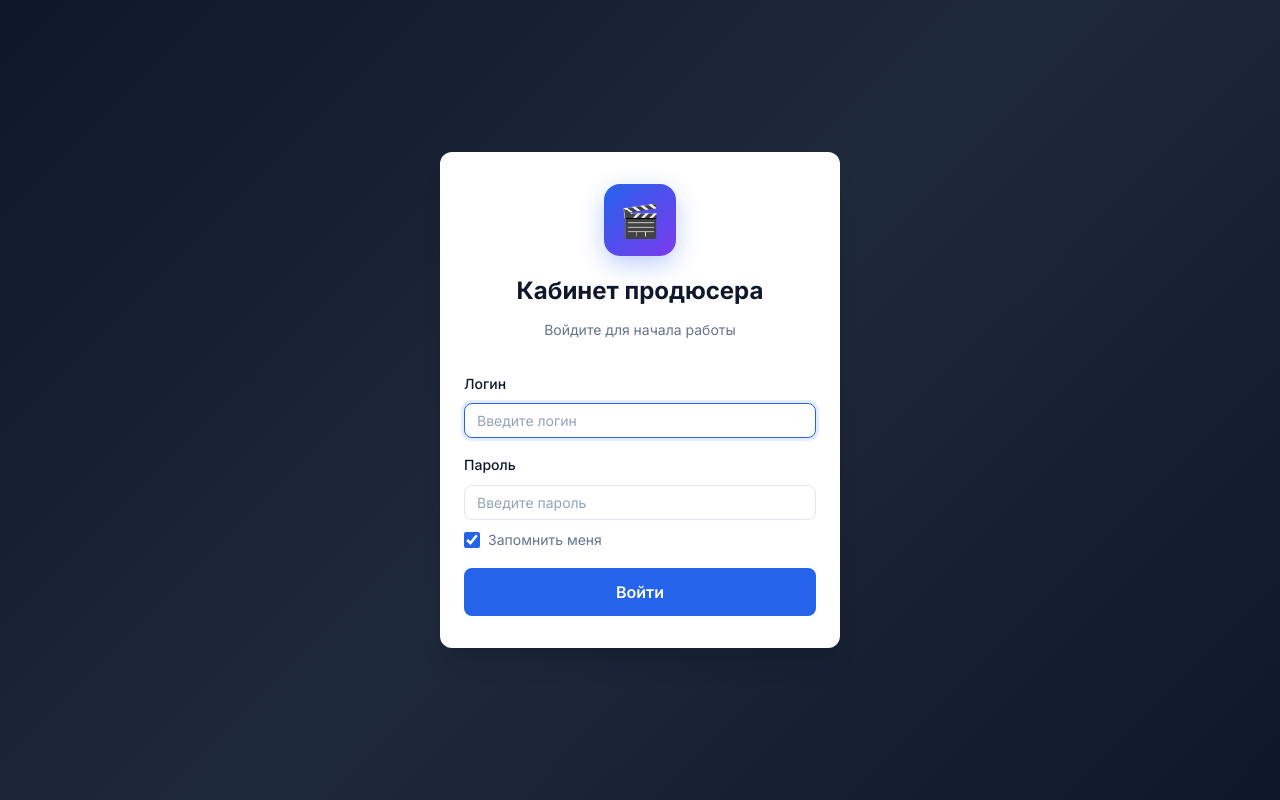
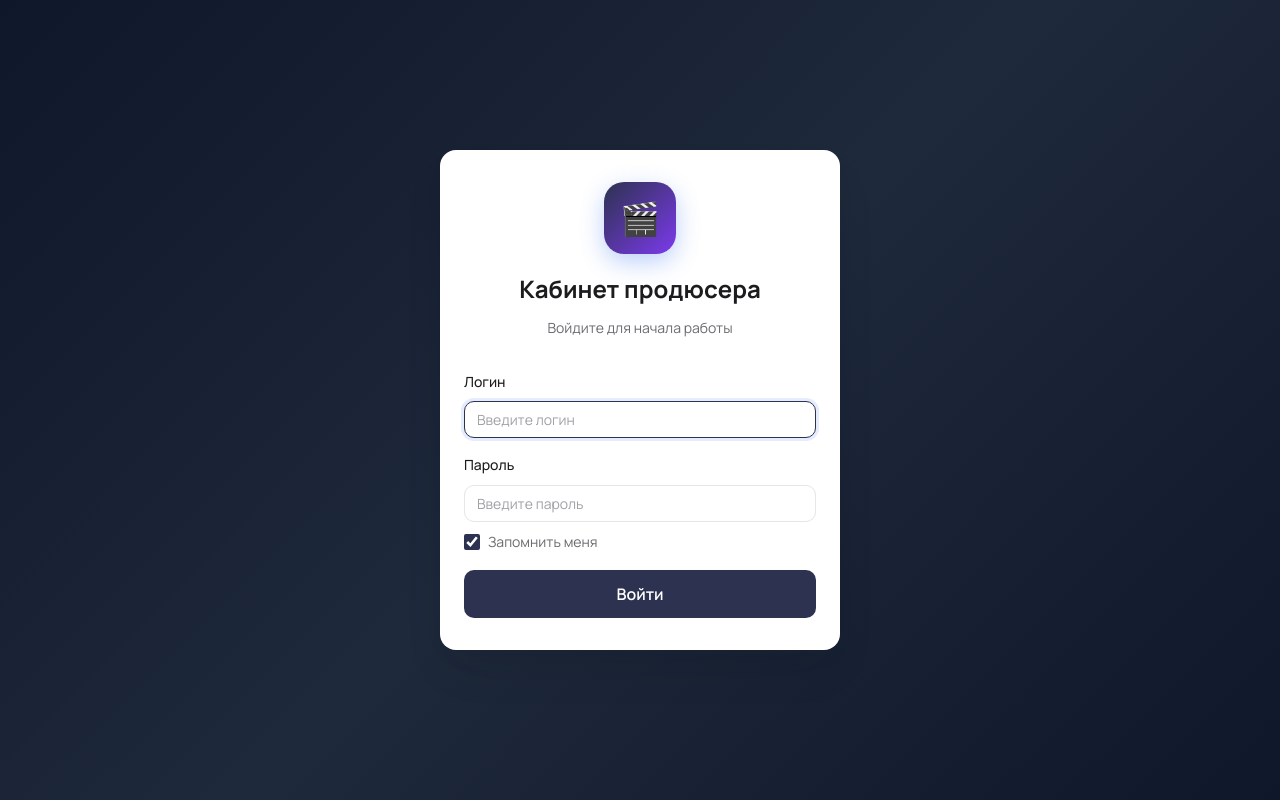
Before and after one commit to dehhaa13-collab/HELP_WORK, a React (Vite) app: page / in a window 1280 px wide. Built offline with nearby package versions, Linux system fonts and the light colour scheme; no server answers; the database is empty.

Commit message:
style: внедрение 'тихой роскоши' согласно брендбуку (новый шрифт, мягкая палитра)

```diff
--- a/src/index.css
+++ b/src/index.css
@@ -3,34 +3,40 @@
    Брендбук: Inter, спокойная палитра, лёгкие тени
    ============================================ */
 
-@import url('https://fonts.googleapis.com/css2?family=Inter:wght@400;500;600;700&display=swap');
+@import url('https://fonts.googleapis.com/css2?family=Manrope:wght@400;500;600;700;800&display=swap');
 
 /* === CSS Variables (Tokens) === */
 :root {
-  /* Colors */
-  --color-bg: #F8FAFC;
+  /* Colors - Quiet Luxury & Neutral palette */
+  --color-bg: #F7F7F9;
   --color-surface: #FFFFFF;
-  --color-primary: #2563EB;
-  --color-primary-hover: #1D4ED8;
-  --color-primary-light: #EFF6FF;
-  --color-text: #0F172A;
-  --color-text-secondary: #64748B;
-  --color-text-muted: #94A3B8;
-  --color-border: #E2E8F0;
-  --color-border-hover: #CBD5E1;
-  --color-success: #16A34A;
-  --color-success-bg: #F0FDF4;
-  --color-warning: #EAB308;
-  --color-warning-bg: #FEFCE8;
-  --color-danger: #DC2626;
+
+  --color-primary: #2D3250;
+  --color-primary-hover: #424769;
+  --color-primary-light: #F0F1F5;
+
+  --color-text: #1C1C1E;
+  --color-text-secondary: #6B6B70;
+  --color-text-muted: #A1A1A6;
+
+  --color-border: #E5E5EA;
+  --color-border-hover: #D1D1D6;
+
+  /* Status Colors - Muted & Elegant */
+  --color-success: #10B981;
+  --color-success-bg: #ECFDF5;
+  --color-warning: #F59E0B;
+  --color-warning-bg: #FFFBEB;
+  --color-danger: #EF4444;
   --color-danger-bg: #FEF2F2;
-  --color-sidebar-bg: #0F172A;
-  --color-sidebar-text: #E2E8F0;
-  --color-sidebar-active: #2563EB;
-  --color-sidebar-hover: rgba(255, 255, 255, 0.06);
+
+  --color-sidebar-bg: #1C1C1E;
+  --color-sidebar-text: #F7F7F9;
+  --color-sidebar-active: #424769;
+  --color-sidebar-hover: rgba(255, 255, 255, 0.08);
 
   /* Typography */
-  --font-family: 'Inter', -apple-system, BlinkMacSystemFont, 'Segoe UI', sans-serif;
+  --font-family: 'Manrope', -apple-system, BlinkMacSystemFont, 'Segoe UI', sans-serif;
   --font-size-xs: 0.75rem;
   --font-size-sm: 0.875rem;
   --font-size-base: 1rem;
@@ -50,23 +56,23 @@
   --space-10: 2.5rem;
   --space-12: 3rem;
 
-  /* Radius */
+  /* Radius - Softer Apple-like rounding */
   --radius-sm: 6px;
-  --radius-md: 8px;
-  --radius-lg: 12px;
-  --radius-xl: 16px;
+  --radius-md: 10px;
+  --radius-lg: 16px;
+  --radius-xl: 20px;
   --radius-full: 9999px;
 
-  /* Shadows */
-  --shadow-sm: 0 1px 2px rgba(0, 0, 0, 0.05);
-  --shadow-md: 0 4px 6px -1px rgba(0, 0, 0, 0.07), 0 2px 4px -1px rgba(0, 0, 0, 0.04);
-  --shadow-lg: 0 10px 15px -3px rgba(0, 0, 0, 0.08), 0 4px 6px -2px rgba(0, 0, 0, 0.04);
-  --shadow-xl: 0 20px 25px -5px rgba(0, 0, 0, 0.1), 0 10px 10px -5px rgba(0, 0, 0, 0.04);
+  /* Shadows - Layered and soft */
+  --shadow-sm: 0 1px 3px rgba(28, 28, 30, 0.04);
+  --shadow-md: 0 4px 12px -2px rgba(28, 28, 30, 0.06), 0 2px 4px -2px rgba(28, 28, 30, 0.03);
+  --shadow-lg: 0 12px 24px -4px rgba(28, 28, 30, 0.08), 0 4px 8px -4px rgba(28, 28, 30, 0.04);
+  --shadow-xl: 0 24px 48px -12px rgba(28, 28, 30, 0.12), 0 12px 24px -8px rgba(28, 28, 30, 0.06);
 
   /* Transitions */
-  --transition-fast: 150ms ease;
-  --transition-base: 250ms ease;
-  --transition-slow: 350ms ease;
+  --transition-fast: 150ms cubic-bezier(0.4, 0, 0.2, 1);
+  --transition-base: 250ms cubic-bezier(0.4, 0, 0.2, 1);
+  --transition-slow: 350ms cubic-bezier(0.4, 0, 0.2, 1);
 
   /* Layout */
   --sidebar-width: 260px;
@@ -145,6 +151,10 @@ img {
   user-select: none;
 }
 
+.btn:active:not(:disabled) {
+  transform: scale(0.97);
+}
+
 .btn:disabled {
   opacity: 0.5;
   cursor: not-allowed;
@@ -158,11 +168,7 @@ img {
 .btn-primary:hover:not(:disabled) {
   background-color: var(--color-primary-hover);
   box-shadow: var(--shadow-md);
-  transform: translateY(-1px);
-}
-
-.btn-primary:active:not(:disabled) {
-  transform: translateY(0);
+  transform: translateY(-2px);
 }
 
 .btn-secondary {
@@ -211,11 +217,12 @@ img {
   border: 1px solid var(--color-border);
   border-radius: var(--radius-lg);
   box-shadow: var(--shadow-sm);
-  transition: box-shadow var(--transition-base), transform var(--transition-base);
+  transition: box-shadow var(--transition-base), transform var(--transition-base), border-color var(--transition-fast);
 }
 
 .card:hover {
   box-shadow: var(--shadow-md);
+  transform: translateY(-2px);
 }
 
 .card-body {
--- a/src/pages/Dashboard/Dashboard.css
+++ b/src/pages/Dashboard/Dashboard.css
@@ -284,9 +284,9 @@
   left: 0;
   right: 0;
   bottom: 0;
-  background-color: rgba(0, 0, 0, 0.5);
-  backdrop-filter: blur(4px);
-  -webkit-backdrop-filter: blur(4px);
+  background-color: rgba(28, 28, 30, 0.4);
+  backdrop-filter: blur(8px);
+  -webkit-backdrop-filter: blur(8px);
   display: flex;
   align-items: center;
   justify-content: center;
```
